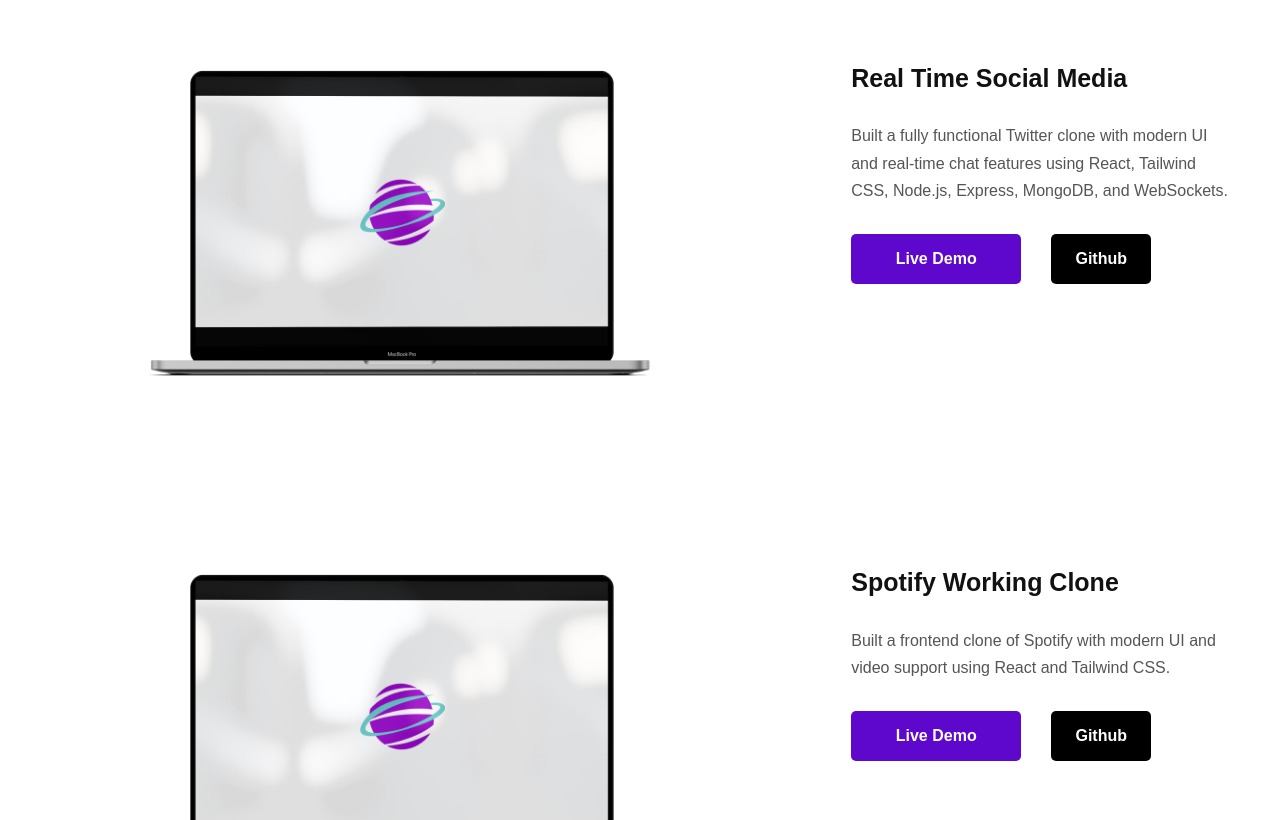
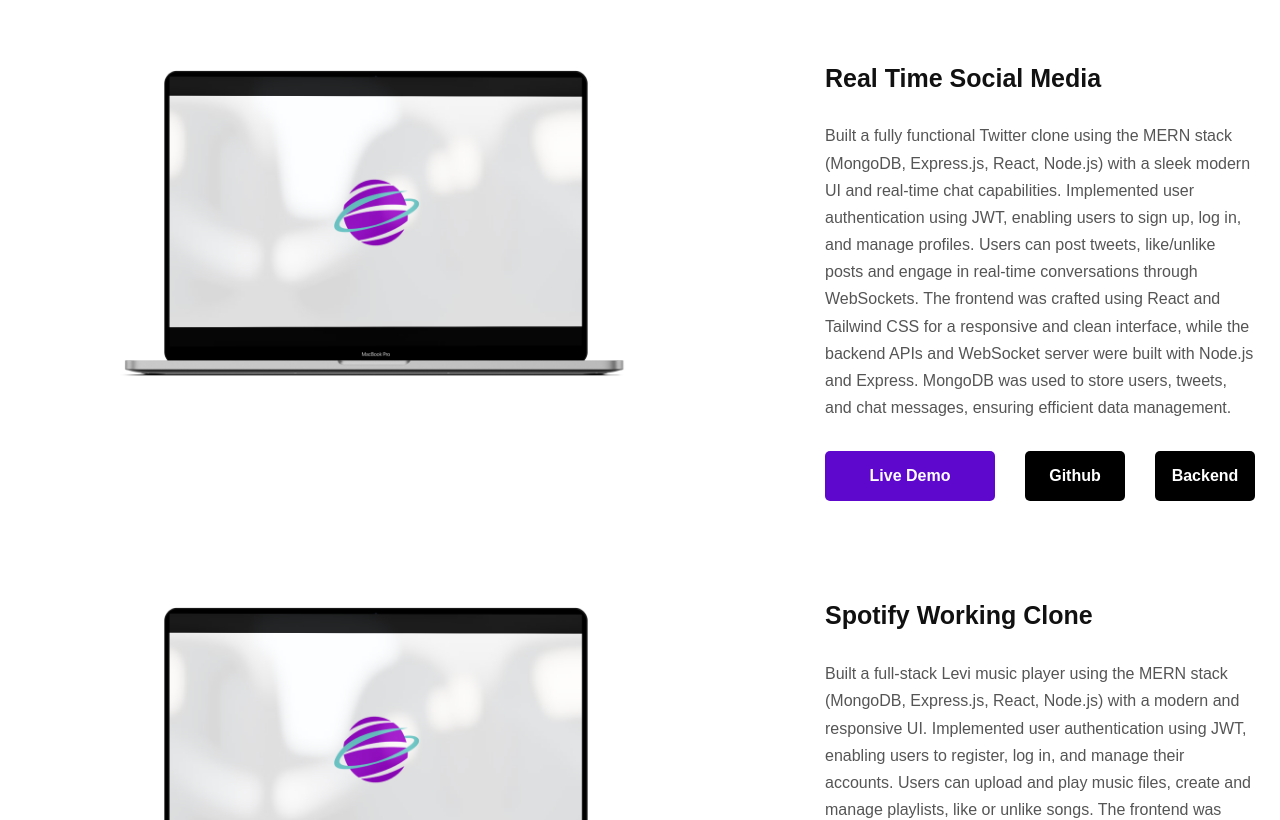
Before and after one commit to Nileshnimawat/My-Portfolio, a React (Vite) app: page / in a window 1280 px wide. Shown: the part 1980-2800 px from the top of the page. Built offline with nearby package versions, Linux system fonts and the light colour scheme; a web font is replaced by a local one.

Commit message:
new projects

```diff
--- a/src/app/Projects.jsx
+++ b/src/app/Projects.jsx
@@ -65,6 +65,16 @@ const Projects = () => {
                       >
                         Github
                       </IconButton>
+                     { project?.github2 && <IconButton
+                        width="100px"
+                        height="50px"
+                        backgroundColor="black"
+                        color="white"
+                        link={project.github2}
+                        icon={<AiFillGithub size="25px" color="white" />}
+                      >
+                        Backend
+                      </IconButton>}
                     </div>
                   </div>
                 </div>
--- a/src/app/utils.jsx
+++ b/src/app/utils.jsx
@@ -73,27 +73,32 @@ export const projects = [
   {
     name: "Real Time Social Media",
     link: "https://twitter-lite-frontend.vercel.app/",
-    github: "https://github.com/Nileshnimawat?tab=repositories",
+    github: "https://github.com/Nileshnimawat/twitter-lite-frontend",
+    github2: "https://github.com/Nileshnimawat/twitter-lite-Backend",
+
     description:
-      "Built a fully functional Twitter clone with modern UI and real-time chat features using React, Tailwind CSS, Node.js, Express, MongoDB, and WebSockets.",
+      "Built a fully functional Twitter clone using the MERN stack (MongoDB, Express.js, React, Node.js) with a sleek modern UI and real-time chat capabilities. Implemented user authentication using JWT, enabling users to sign up, log in, and manage profiles. Users can post tweets, like/unlike posts and engage in real-time conversations through WebSockets. The frontend was crafted using React and Tailwind CSS for a responsive and clean interface, while the backend APIs and WebSocket server were built with Node.js and Express. MongoDB was used to store users, tweets, and chat messages, ensuring efficient data management.",
     image: GlobalShare,
   },
+
   {
     name: "Spotify Working Clone",
-    link: "https://levi-music-puce.vercel.app/",
-    github: "https://github.com/Nileshnimawat/Levi_music",
+    link: "https://frontend-levi-music.vercel.app/",
+    github: "https://github.com/Nileshnimawat/Frontend_levi_music_player",
+     github2: "https://github.com/Nileshnimawat/Backend_Levi_Music_Player",
     description:
-      "Built a frontend clone of Spotify with modern UI and video support using React and Tailwind CSS.",
+      "Built a full-stack Levi music player using the MERN stack (MongoDB, Express.js, React, Node.js) with a modern and responsive UI. Implemented user authentication using JWT, enabling users to register, log in, and manage their accounts. Users can upload and play music files, create and manage playlists, like or unlike songs. The frontend was built with React and Tailwind CSS, Shadcn while Node.js and Express handled the backend APIs. MongoDB was used to store user data, playlists, and song metadata. Integrated secure file upload,  and protected routes to deliver a personalized experience. a frontend clone of Spotify with modern UI and video support using React and Tailwind CSS.",
     image: GlobalShare,
   },
-  {
-    name: "Mini Project: Currency Converter",
-    link: "https://currency-generator-pi.vercel.app/",
-    github: "https://github.com/Nileshnimawat/currency-generator",
-    description:
-      "Developed a responsive app for real-time currency conversion using a live exchange rate API with React and Tailwind CSS.",
-    image: Ataa,
-  },
+  // {
+  //   name: "Mini Project: Currency Converter",
+  //   link: "https://currency-generator-pi.vercel.app/",
+  //   github: "https://github.com/Nileshnimawat/currency-generator",
+
+  //   description:
+  //     "Developed a responsive app for real-time currency conversion using a live exchange rate API with React and Tailwind CSS.",
+  //   image: Ataa,
+  // },
 ];
 
 // Export Skills List
```
